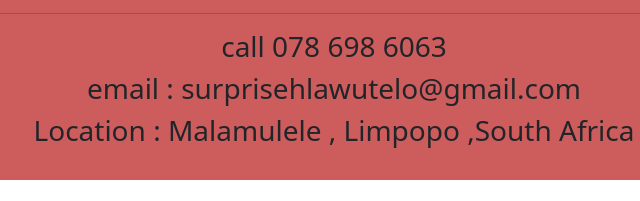
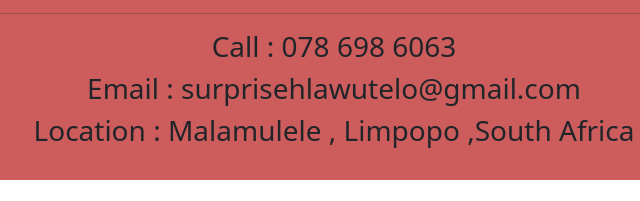
Before and after one commit to evasmile/my-profile, a website: page index.html in a window 1280 px wide. Shown: the part 521-722 px from the top of the page, 316-956 px from the left. Drawn offline with nearby package versions, Linux system fonts and the light colour scheme.

Commit message:
made changes

```diff
--- a/index.html
+++ b/index.html
@@ -40,8 +40,8 @@
     <img class="image" src="./res/20160821_100114.jpg" alt="my-picture">
     <h2 class="textColor">Mathonsi Surprise</h2>
     <hr>
-    <h3>call 078 698 6063</h3>
-    <h3>email : surprisehlawutelo@gmail.com</h3>
+    <h3>Call : 078 698 6063</h3>
+    <h3>Email : surprisehlawutelo@gmail.com</h3>
     <h3>Location : Malamulele , Limpopo ,South Africa</h3>
 
   </div>
```
